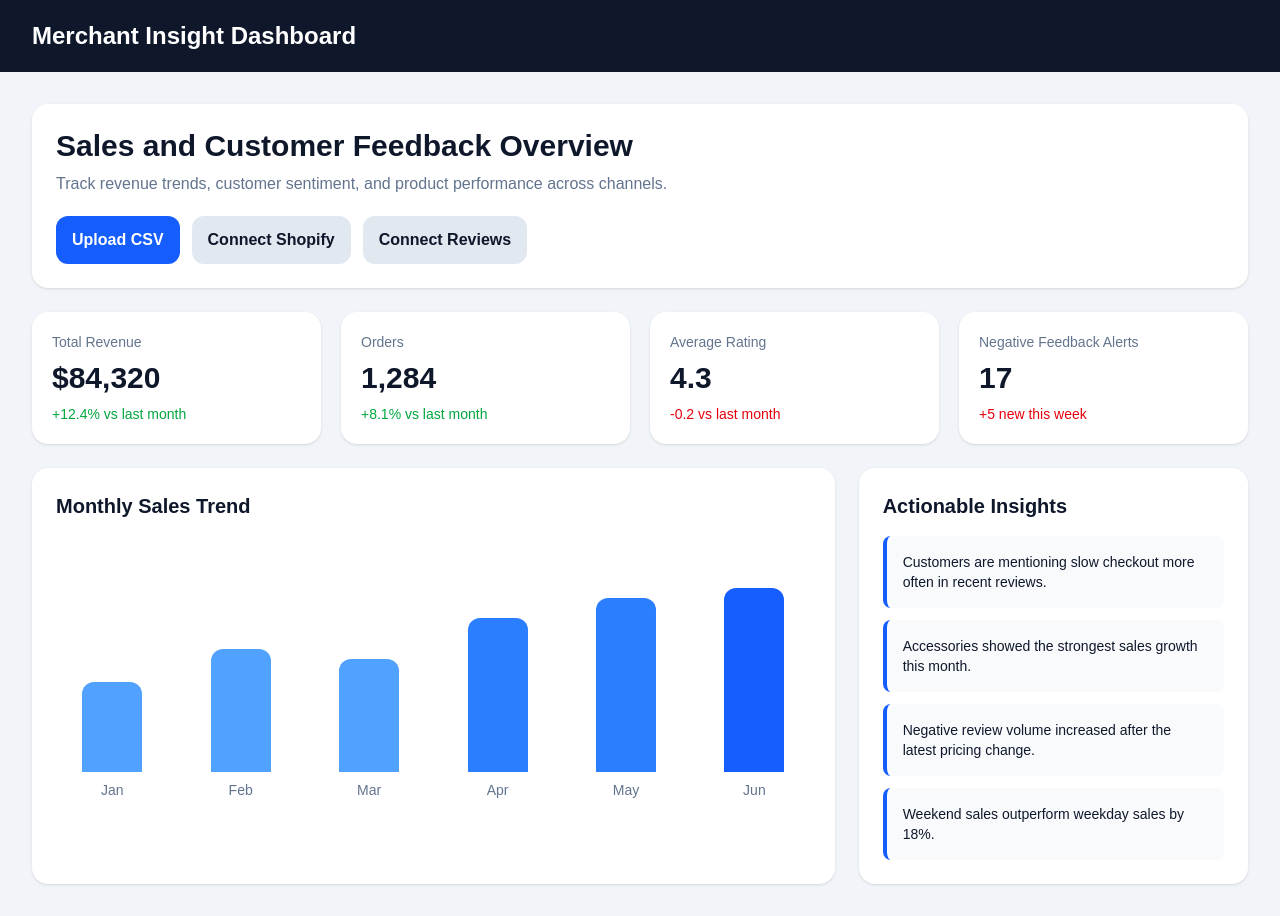
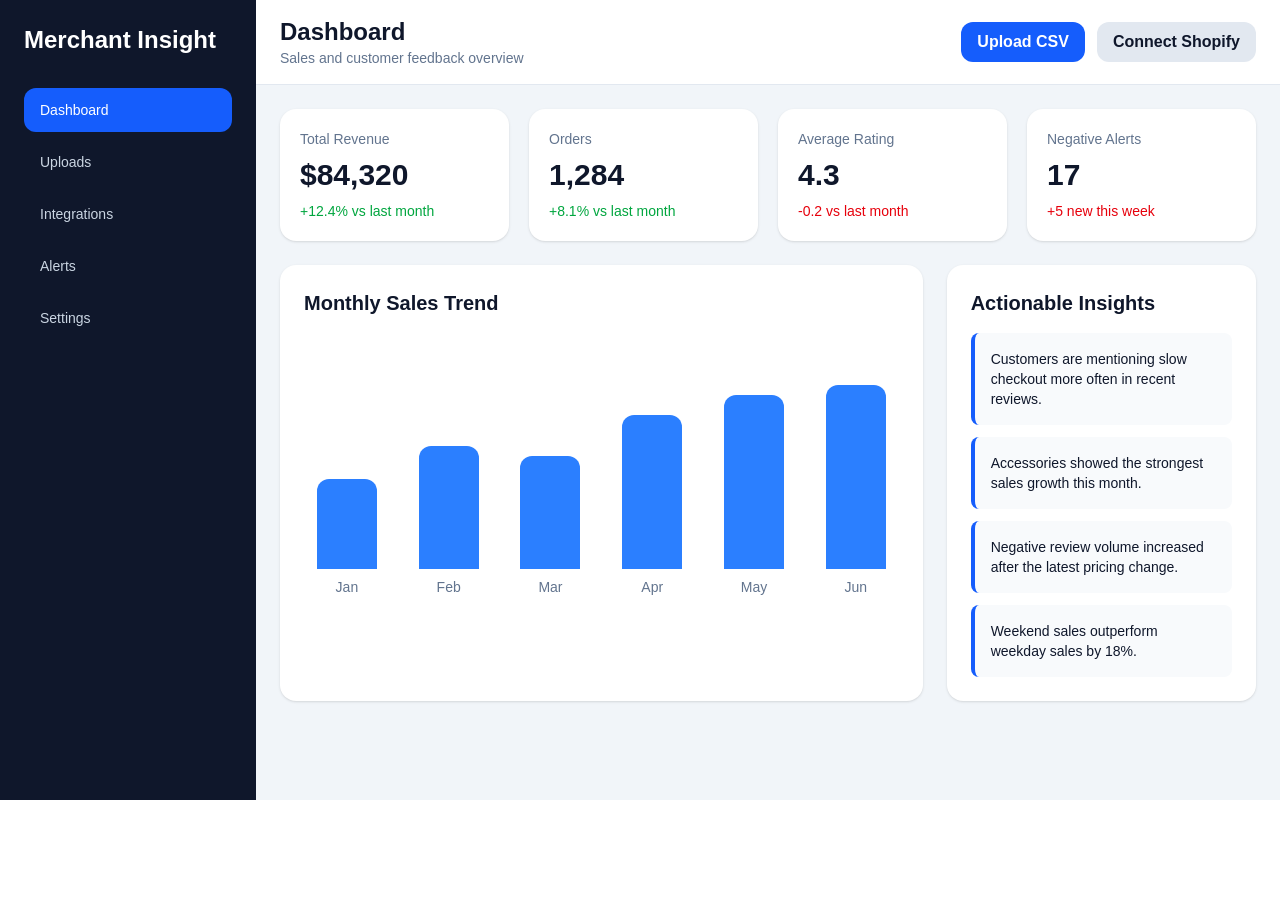
Before and after one commit to chriscoulter2/merchant-dashboard, a Next.js app: page / in a window 1280 px wide. After the commit the page ends 800 px from the top, so only its background shows below. Built offline with nearby package versions, Linux system fonts and the light colour scheme.

Commit message:
Fix lowercase route folders

```diff
--- /dev/null
+++ b/app/integrations/page.js
@@ -0,0 +1,35 @@
+import Link from "next/link";
+
+export default function IntegrationsPage() {
+  const integrations = [
+    { name: "Shopify", status: "Not connected" },
+    { name: "Google Reviews", status: "Not connected" },
+    { name: "Yelp", status: "Not connected" },
+  ];
+
+  return (
+    <main className="min-h-screen bg-slate-100 p-6">
+      <div className="max-w-5xl mx-auto">
+        <Link href="/" className="text-blue-600 font-medium">← Back to Dashboard</Link>
+        <div className="bg-white rounded-2xl shadow-sm p-8 mt-4">
+          <h1 className="text-3xl font-bold mb-2">Integrations</h1>
+          <p className="text-slate-500 mb-6">Connect your sales and review channels here.</p>
+
+          <div className="space-y-4">
+            {integrations.map((item) => (
+              <div key={item.name} className="flex items-center justify-between border border-slate-200 rounded-2xl p-5">
+                <div>
+                  <div className="font-semibold text-lg">{item.name}</div>
+                  <div className="text-slate-500 text-sm">{item.status}</div>
+                </div>
+                <button className="bg-slate-900 text-white px-4 py-2 rounded-xl font-semibold">
+                  Connect
+                </button>
+              </div>
+            ))}
+          </div>
+        </div>
+      </div>
+    </main>
+  );
+}
--- a/app/page.js
+++ b/app/page.js
@@ -1,56 +1,77 @@
+import Link from "next/link";
+
 export default function Home() {
+  const cards = [
+    { title: "Total Revenue", value: "$84,320", change: "+12.4% vs last month", positive: true },
+    { title: "Orders", value: "1,284", change: "+8.1% vs last month", positive: true },
+    { title: "Average Rating", value: "4.3", change: "-0.2 vs last month", positive: false },
+    { title: "Negative Alerts", value: "17", change: "+5 new this week", positive: false },
+  ];
+
+  const insights = [
+    "Customers are mentioning slow checkout more often in recent reviews.",
+    "Accessories showed the strongest sales growth this month.",
+    "Negative review volume increased after the latest pricing change.",
+    "Weekend sales outperform weekday sales by 18%.",
+  ];
+
+  const navItems = [
+    { name: "Dashboard", href: "/" },
+    { name: "Uploads", href: "/uploads" },
+    { name: "Integrations", href: "/integrations" },
+    { name: "Alerts", href: "/alerts" },
+    { name: "Settings", href: "/settings" },
+  ];
+
   return (
     <main className="min-h-screen bg-slate-100 text-slate-900">
-      <div className="bg-slate-900 text-white px-8 py-5 text-2xl font-bold">
-        Merchant Insight Dashboard
+      <div className="flex min-h-screen">
+        <aside className="w-64 bg-slate-900 text-white p-6 hidden md:block">
+          <div className="text-2xl font-bold mb-8">Merchant Insight</div>
+          <nav className="space-y-2">
+            {navItems.map((item) => (
+              <Link
+                key={item.name}
+                href={item.href}
+                className={`block rounded-xl px-4 py-3 text-sm font-medium ${
+                  item.href === "/"
+                    ? "bg-blue-600 text-white"
+                    : "text-slate-300 hover:bg-slate-800 hover:text-white"
+                }`}
+              >
+                {item.name}
+              </Link>
+            ))}
+          </nav>
+        </aside>
+
+        <div className="flex-1">
+          <div className="bg-white border-b border-slate-200 px-6 py-4 flex items-center justify-between">
+            <div>
+              <h1 className="text-2xl font-bold">Dashboard</h1>
+              <p className="text-sm text-slate-500">Sales and customer feedback overview</p>
+            </div>
+            <div className="flex gap-3">
+              <button className="bg-blue-600 text-white px-4 py-2 rounded-xl font-semibold">
+                Upload CSV
+              </button>
+              <button className="bg-slate-200 text-slate-900 px-4 py-2 rounded-xl font-semibold">
+                Connect Shopify
+              </button>
+            </div>
           </div>
 
-      <div className="p-8">
-        <section className="bg-white rounded-2xl p-6 shadow-sm mb-6">
-          <h1 className="text-3xl font-bold mb-2">
-            Sales and Customer Feedback Overview
-          </h1>
-          <p className="text-slate-500 mb-5">
-            Track revenue trends, customer sentiment, and product performance across channels.
-          </p>
-
-          <div className="flex flex-wrap gap-3">
-            <button className="bg-blue-600 text-white px-4 py-3 rounded-xl font-semibold">
-              Upload CSV
-            </button>
-            <button className="bg-slate-200 text-slate-900 px-4 py-3 rounded-xl font-semibold">
-              Connect Shopify
-            </button>
-            <button className="bg-slate-200 text-slate-900 px-4 py-3 rounded-xl font-semibold">
-              Connect Reviews
-            </button>
+          <div className="p-6">
+            <section className="grid grid-cols-1 md:grid-cols-2 xl:grid-cols-4 gap-5 mb-6">
+              {cards.map((card) => (
+                <div key={card.title} className="bg-white rounded-2xl p-5 shadow-sm">
+                  <div className="text-sm text-slate-500 mb-2">{card.title}</div>
+                  <div className="text-3xl font-bold mb-2">{card.value}</div>
+                  <div className={card.positive ? "text-green-600 text-sm" : "text-red-600 text-sm"}>
+                    {card.change}
                   </div>
-        </section>
-
-        <section className="grid grid-cols-1 md:grid-cols-2 xl:grid-cols-4 gap-5 mb-6">
-          <div className="bg-white rounded-2xl p-5 shadow-sm">
-            <div className="text-sm text-slate-500 mb-2">Total Revenue</div>
-            <div className="text-3xl font-bold mb-2">$84,320</div>
-            <div className="text-green-600 text-sm">+12.4% vs last month</div>
                 </div>
-
-          <div className="bg-white rounded-2xl p-5 shadow-sm">
-            <div className="text-sm text-slate-500 mb-2">Orders</div>
-            <div className="text-3xl font-bold mb-2">1,284</div>
-            <div className="text-green-600 text-sm">+8.1% vs last month</div>
-          </div>
-
-          <div className="bg-white rounded-2xl p-5 shadow-sm">
-            <div className="text-sm text-slate-500 mb-2">Average Rating</div>
-            <div className="text-3xl font-bold mb-2">4.3</div>
-            <div className="text-red-600 text-sm">-0.2 vs last month</div>
-          </div>
-
-          <div className="bg-white rounded-2xl p-5 shadow-sm">
-            <div className="text-sm text-slate-500 mb-2">Negative Feedback Alerts</div>
-            <div className="text-3xl font-bold mb-2">17</div>
-            <div className="text-red-600 text-sm">+5 new this week</div>
-          </div>
+              ))}
             </section>
 
             <section className="grid grid-cols-1 lg:grid-cols-3 gap-6">
@@ -58,53 +79,36 @@ export default function Home() {
                 <h2 className="text-xl font-bold mb-6">Monthly Sales Trend</h2>
 
                 <div className="h-64 flex items-end gap-4">
-              <div className="flex-1 flex flex-col items-center justify-end h-full">
-                <div className="w-full max-w-[60px] bg-blue-400 rounded-t-xl" style={{ height: "35%" }} />
-                <div className="mt-2 text-sm text-slate-500">Jan</div>
+                  {[
+                    ["Jan", "35%"],
+                    ["Feb", "48%"],
+                    ["Mar", "44%"],
+                    ["Apr", "60%"],
+                    ["May", "68%"],
+                    ["Jun", "72%"],
+                  ].map(([month, height]) => (
+                    <div key={month} className="flex-1 flex flex-col items-center justify-end h-full">
+                      <div className="w-full max-w-[60px] bg-blue-500 rounded-t-xl" style={{ height }} />
+                      <div className="mt-2 text-sm text-slate-500">{month}</div>
                     </div>
-              <div className="flex-1 flex flex-col items-center justify-end h-full">
-                <div className="w-full max-w-[60px] bg-blue-400 rounded-t-xl" style={{ height: "48%" }} />
-                <div className="mt-2 text-sm text-slate-500">Feb</div>
-              </div>
-              <div className="flex-1 flex flex-col items-center justify-end h-full">
-                <div className="w-full max-w-[60px] bg-blue-400 rounded-t-xl" style={{ height: "44%" }} />
-                <div className="mt-2 text-sm text-slate-500">Mar</div>
-              </div>
-              <div className="flex-1 flex flex-col items-center justify-end h-full">
-                <div className="w-full max-w-[60px] bg-blue-500 rounded-t-xl" style={{ height: "60%" }} />
-                <div className="mt-2 text-sm text-slate-500">Apr</div>
-              </div>
-              <div className="flex-1 flex flex-col items-center justify-end h-full">
-                <div className="w-full max-w-[60px] bg-blue-500 rounded-t-xl" style={{ height: "68%" }} />
-                <div className="mt-2 text-sm text-slate-500">May</div>
-              </div>
-              <div className="flex-1 flex flex-col items-center justify-end h-full">
-                <div className="w-full max-w-[60px] bg-blue-600 rounded-t-xl" style={{ height: "72%" }} />
-                <div className="mt-2 text-sm text-slate-500">Jun</div>
-              </div>
+                  ))}
                 </div>
               </div>
 
               <div className="bg-white rounded-2xl p-6 shadow-sm">
                 <h2 className="text-xl font-bold mb-4">Actionable Insights</h2>
-
                 <div className="space-y-3">
-              <div className="bg-slate-50 border-l-4 border-blue-600 rounded-lg p-4 text-sm">
-                Customers are mentioning slow checkout more often in recent reviews.
+                  {insights.map((insight, i) => (
+                    <div key={i} className="bg-slate-50 border-l-4 border-blue-600 rounded-lg p-4 text-sm">
+                      {insight}
                     </div>
-              <div className="bg-slate-50 border-l-4 border-blue-600 rounded-lg p-4 text-sm">
-                Accessories showed the strongest sales growth this month.
-              </div>
-              <div className="bg-slate-50 border-l-4 border-blue-600 rounded-lg p-4 text-sm">
-                Negative review volume increased after the latest pricing change.
-              </div>
-              <div className="bg-slate-50 border-l-4 border-blue-600 rounded-lg p-4 text-sm">
-                Weekend sales outperform weekday sales by 18%.
-              </div>
+                  ))}
                 </div>
               </div>
             </section>
           </div>
+        </div>
+      </div>
     </main>
   );
 }
--- /dev/null
+++ b/app/settings/page.js
@@ -0,0 +1,34 @@
+import Link from "next/link";
+
+export default function SettingsPage() {
+  return (
+    <main className="min-h-screen bg-slate-100 p-6">
+      <div className="max-w-5xl mx-auto">
+        <Link href="/" className="text-blue-600 font-medium">← Back to Dashboard</Link>
+        <div className="bg-white rounded-2xl shadow-sm p-8 mt-4">
+          <h1 className="text-3xl font-bold mb-2">Settings</h1>
+          <p className="text-slate-500 mb-6">Account, billing, and notification settings will live here.</p>
+
+          <div className="grid gap-4 md:grid-cols-2">
+            <div className="border border-slate-200 rounded-2xl p-5">
+              <h2 className="font-semibold mb-2">Account</h2>
+              <p className="text-sm text-slate-500">Manage profile, team members, and roles.</p>
+            </div>
+            <div className="border border-slate-200 rounded-2xl p-5">
+              <h2 className="font-semibold mb-2">Billing</h2>
+              <p className="text-sm text-slate-500">Manage subscription plan and payment method.</p>
+            </div>
+            <div className="border border-slate-200 rounded-2xl p-5">
+              <h2 className="font-semibold mb-2">Notifications</h2>
+              <p className="text-sm text-slate-500">Control email and alert preferences.</p>
+            </div>
+            <div className="border border-slate-200 rounded-2xl p-5">
+              <h2 className="font-semibold mb-2">Security</h2>
+              <p className="text-sm text-slate-500">Password, access control, and audit logs.</p>
+            </div>
+          </div>
+        </div>
+      </div>
+    </main>
+  );
+}
```
Also changed, not shown: app/alerts/page.js (added), app/uploads/page.js (added). Lines whose indentation alone changed are shown as unchanged.
